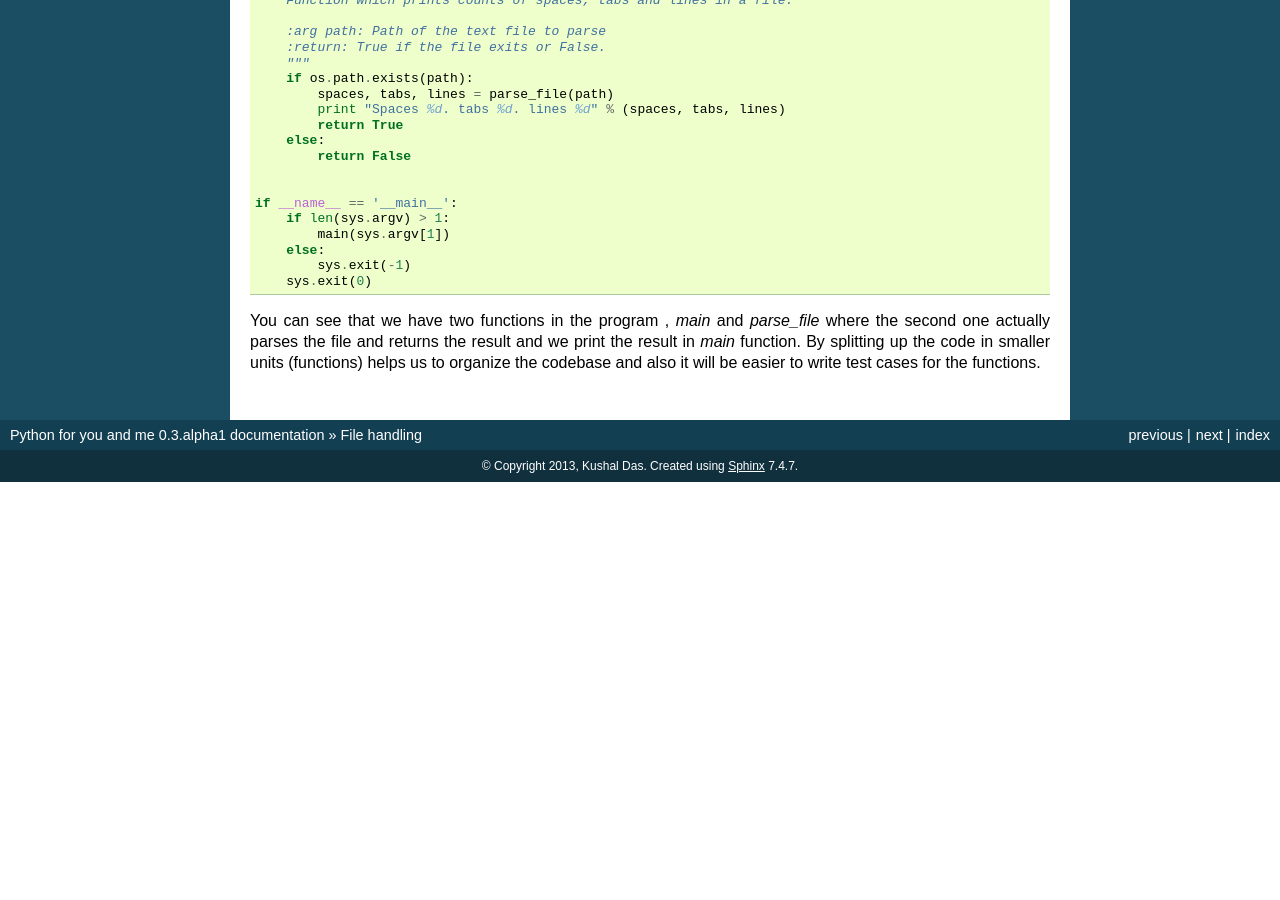
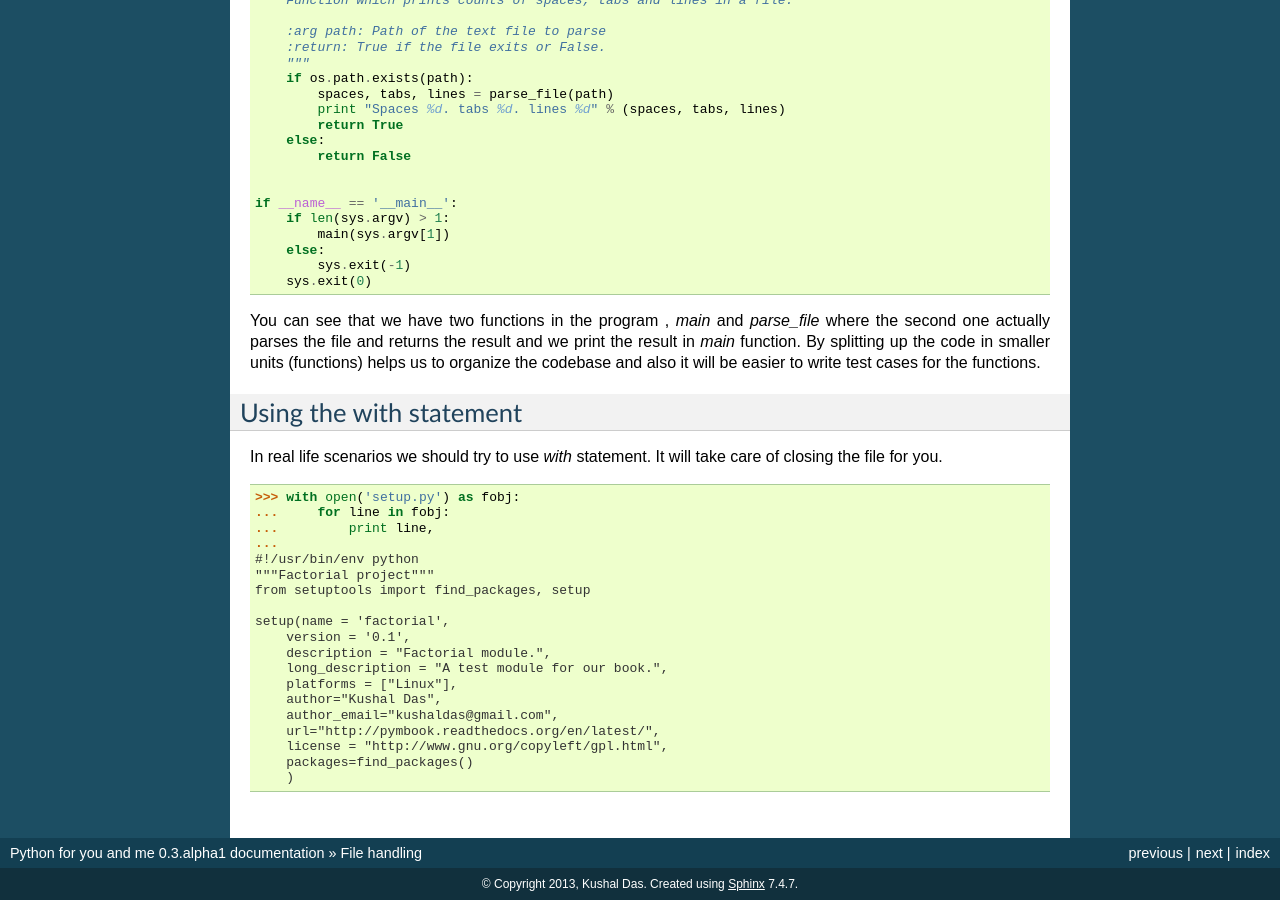
Before and after one commit to kushaldas/pym, a Sphinx documentation site: the page built from docs/file.rst, in a window 1280 px wide and 900 px high, scrolled down 4149 px. Built offline with Sphinx 7.4.7, drawn with Linux system fonts in a browser that asks for light colours; formulas are drawn with MathJax 3; before the commit the page ends 4631 px from its top, so only the background shows below that; some of the changed text lies outside the part shown.

Commit message:
Adds with statement in the file chapter.

```diff
--- a/docs/file.rst
+++ b/docs/file.rst
@@ -275,3 +275,29 @@ Let us try to write an application which will count the spaces, tabs, and lines
         sys.exit(0)
 
 You can see that we have two functions in the program , *main* and *parse_file* where the second one actually parses the file and returns the result and we print the result in *main* function. By splitting up the code in smaller units (functions) helps us to organize the codebase and also it will be easier to write test cases for the functions.
+
+Using the with statement
+=========================
+
+In real life scenarios we should try to use `with` statement. It will take care of closing the file for you.
+::
+
+    >>> with open('setup.py') as fobj:
+    ...     for line in fobj:
+    ...         print line,
+    ...
+    #!/usr/bin/env python
+    """Factorial project"""
+    from setuptools import find_packages, setup
+
+    setup(name = 'factorial',
+        version = '0.1',
+        description = "Factorial module.",
+        long_description = "A test module for our book.",
+        platforms = ["Linux"],
+        author="Kushal Das",
+        author_email="kushaldas@gmail.com",
+        url="http://pymbook.readthedocs.org/en/latest/",
+        license = "http://www.gnu.org/copyleft/gpl.html",
+        packages=find_packages()
+        )
```
